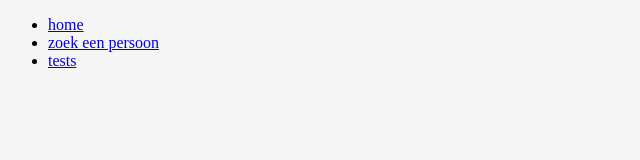
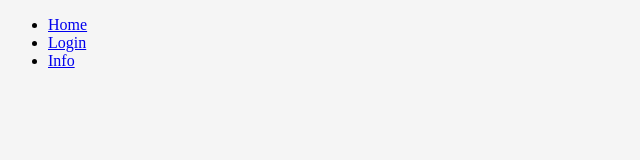
Before and after one commit to edgarravenhorst/matchingfront, a website: page cr_app/index.html in a window 1280 px wide. Shown: the full height of the page, 0-640 px from the left. Drawn offline with nearby package versions, Linux system fonts and the light colour scheme.

Commit message:
changed menu

```diff
--- a/cr_app/index.html
+++ b/cr_app/index.html
@@ -17,9 +17,9 @@
 
 <body>
     <ul class="menu" ng-hide="hideMenus">
-        <li><a href="#/home">home</a></li>
-        <li><a href="#/view1">zoek een persoon</a></li>
-        <li><a href="#/view3">tests</a></li>
+        <li><a href="#/home">Home</a></li>
+        <li><a href="#/login">Login</a></li>
+        <li><a href="#/info">Info</a></li>
     </ul>
 
     <div id='Xtalus_app'>
```
